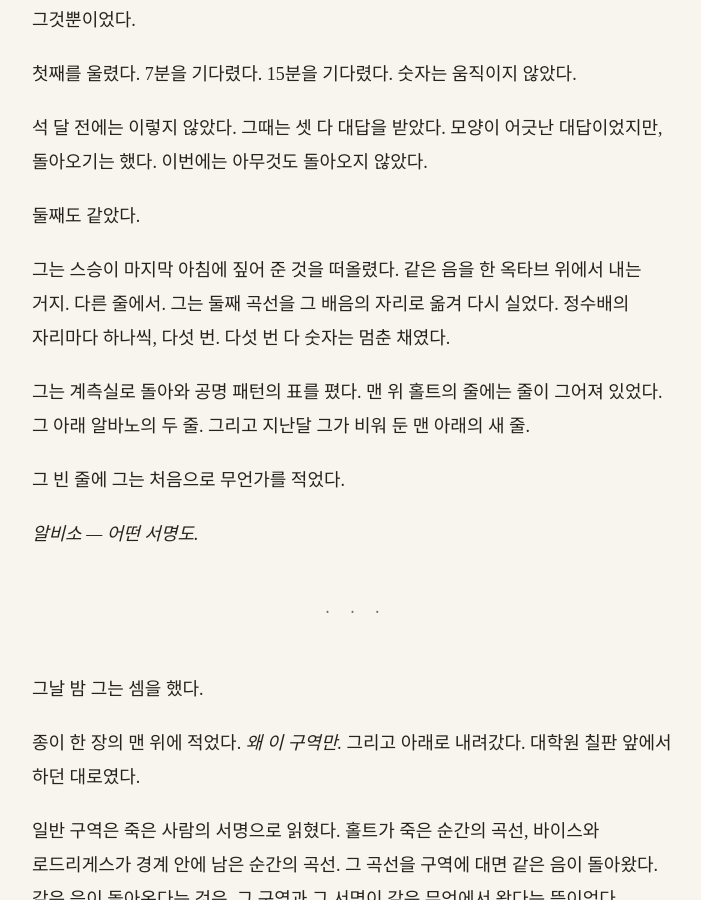
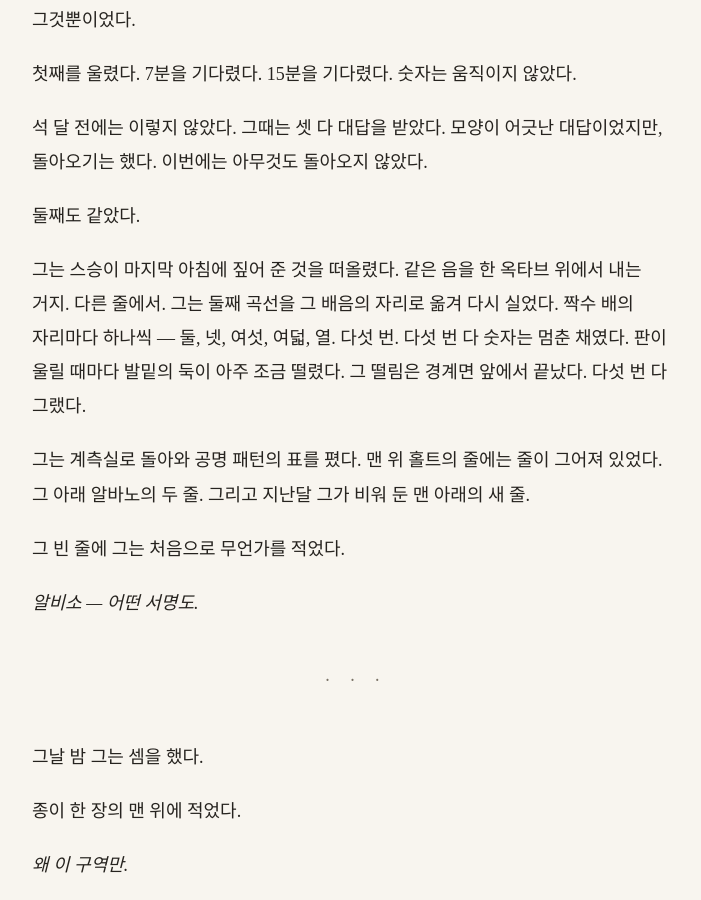
Before and after one commit to kangkkang/writer_s1_public, a Jekyll site: the page built from vol2/081.md, in a window 1280 px wide and 900 px high, scrolled down 395 px. Shown: the whole window, without its empty margins (284-985 px from the left). Built offline with Jekyll 4.4.1, drawn with Linux system fonts in a browser that asks for light colours; our own code applies the rules of GitHub Pages for plain Markdown files; some of the changed text lies outside the part shown.

Commit message:
Update from https://github.com/kangkkang/writer_s1/commit/72cadc6223276093bb724f9acb68d9cfc5778ed8

```diff
--- a/vol2/081.md
+++ b/vol2/081.md
@@ -12,7 +12,7 @@
 
 둘째도 같았다.
 
-그는 스승이 마지막 아침에 짚어 준 것을 떠올렸다. 같은 음을 한 옥타브 위에서 내는 거지. 다른 줄에서. 그는 둘째 곡선을 그 배음의 자리로 옮겨 다시 실었다. 정수배의 자리마다 하나씩, 다섯 번. 다섯 번 다 숫자는 멈춘 채였다.
+그는 스승이 마지막 아침에 짚어 준 것을 떠올렸다. 같은 음을 한 옥타브 위에서 내는 거지. 다른 줄에서. 그는 둘째 곡선을 그 배음의 자리로 옮겨 다시 실었다. 짝수 배의 자리마다 하나씩 — 둘, 넷, 여섯, 여덟, 열. 다섯 번. 다섯 번 다 숫자는 멈춘 채였다. 판이 울릴 때마다 발밑의 둑이 아주 조금 떨렸다. 그 떨림은 경계면 앞에서 끝났다. 다섯 번 다 그랬다.
 
 그는 계측실로 돌아와 공명 패턴의 표를 폈다. 맨 위 홀트의 줄에는 줄이 그어져 있었다. 그 아래 알바노의 두 줄. 그리고 지난달 그가 비워 둔 맨 아래의 새 줄.
 
@@ -24,7 +24,11 @@
 
 그날 밤 그는 셈을 했다.
 
-종이 한 장의 맨 위에 적었다. *왜 이 구역만.* 그리고 아래로 내려갔다. 대학원 칠판 앞에서 하던 대로였다.
+종이 한 장의 맨 위에 적었다.
+
+*왜 이 구역만.*
+
+그리고 아래로 내려갔다. 대학원 칠판 앞에서 하던 대로였다.
 
 일반 구역은 죽은 사람의 서명으로 읽혔다. 홀트가 죽은 순간의 곡선, 바이스와 로드리게스가 경계 안에 남은 순간의 곡선. 그 곡선을 구역에 대면 같은 음이 돌아왔다. 같은 음이 돌아온다는 것은, 그 구역과 그 서명이 같은 무엇에서 왔다는 뜻이었다. 무엇에서인지는 그도 몰랐다. 그것은 지금 묻지 않았다.
 
@@ -72,7 +76,7 @@
 
 사흘 뒤 보건국의 보고가 왔다. 그는 그 보고를 끝까지 읽었다. 숫자가 있었다. 그는 그 숫자를 종이에 옮겨 적지 않았다. 대신 4월 13일에 적어 보낸 좌표의 사본을 꺼내 탁자에 폈다.
 
-자기 글씨였다. 숫자 하나하나가 그의 손에서 나왔다. 그는 그것을 오래 보았다.
+자기 글씨였다. 숫자 하나하나가 그의 손에서 나왔다. 그는 그것을 오래 보았다. 종이 귀퉁이를 누른 손이 떨렸다. 그는 손을 떼지 않았다. 떼면 종이가 말려 올라갈 것이었다.
 
 ---
 
@@ -84,7 +88,7 @@
 
 "여기요." 브란트가 말했다. "부호가 반대예요. 넓이를 빼야 하는데 더하셨어요."
 
-그는 그 자리를 보았다. 맞았다. 사흘 밤의 셈이 그 줄 하나에서 틀어져 있었다.
+그는 그 자리를 보았다. 브란트의 손가락이 아직 그 위에 있었다. 그가 쓴 더하기였다. 두 선이 조금 비뚤게 엇갈려 있었다. 맞았다. 사흘 밤의 셈이 그 줄 하나에서 틀어져 있었다.
 
 "네." 그가 말했다.
 
@@ -114,7 +118,11 @@
 
 4월 22일, 산타클라라의 데이터센터 앞을 지나다 그는 시위대를 보았다.
 
-수십 명이 철망 앞에 서 있었다. 현수막이 셋이었다. 하나에는 *끄면 된다*고 적혀 있었다. 다른 하나에는 *AI가 우리를 죽인다.* 차 안의 화면에서 뉴스가 그 시위를 짧게 전했다. 진행자는 그 구호를 '러다이트 2.0의 오래된 구호'라고 불렀다.
+수십 명이 철망 앞에 서 있었다. 현수막이 셋이었다. 하나에는 *끄면 된다*고 적혀 있었다. 다른 하나에는 이렇게 적혀 있었다.
+
+*AI가 우리를 죽인다.*
+
+차 안의 화면에서 뉴스가 그 시위를 짧게 전했다. 진행자는 그 구호를 '러다이트 2.0의 오래된 구호'라고 불렀다.
 
 그는 그 현수막을 창밖으로 지나쳐 보았다. 그의 종이 맨 아래의 물음표가 같은 말을 하고 있었다. 그들은 물음표를 붙이지 않았을 뿐이었다.
 
@@ -124,7 +132,7 @@
 
 텐트는 걷었다. 둑 위에는 그와 계측 기둥 하나뿐이었다. 기둥의 작은 초록 불이 깜박이지 않고 켜져 있었다. 바람에 소금 냄새가 실려 왔다.
 
-남쪽 지평선에서 데이터센터들의 불빛이 낮게 깔렸다. 그 불빛 곁에 검은 기둥이 서 있었다. 밤이라 모양은 보이지 않았다. 불빛이 없는 자리가 기둥의 모양이었다.
+남쪽 지평선에서 데이터센터들의 불빛이 낮게 깔렸다. 그쪽에서 냉각 팬들이 낮게 우는 소리가 둑까지 건너왔다. 그 불빛 곁에 검은 기둥이 서 있었다. 밤이라 모양은 보이지 않았다. 불빛이 없는 자리가 기둥의 모양이었다.
 
 그는 주머니에서 종이를 꺼냈다. 둑의 가로등 아래에서 폈다. 맨 아래의 줄.
 
```
